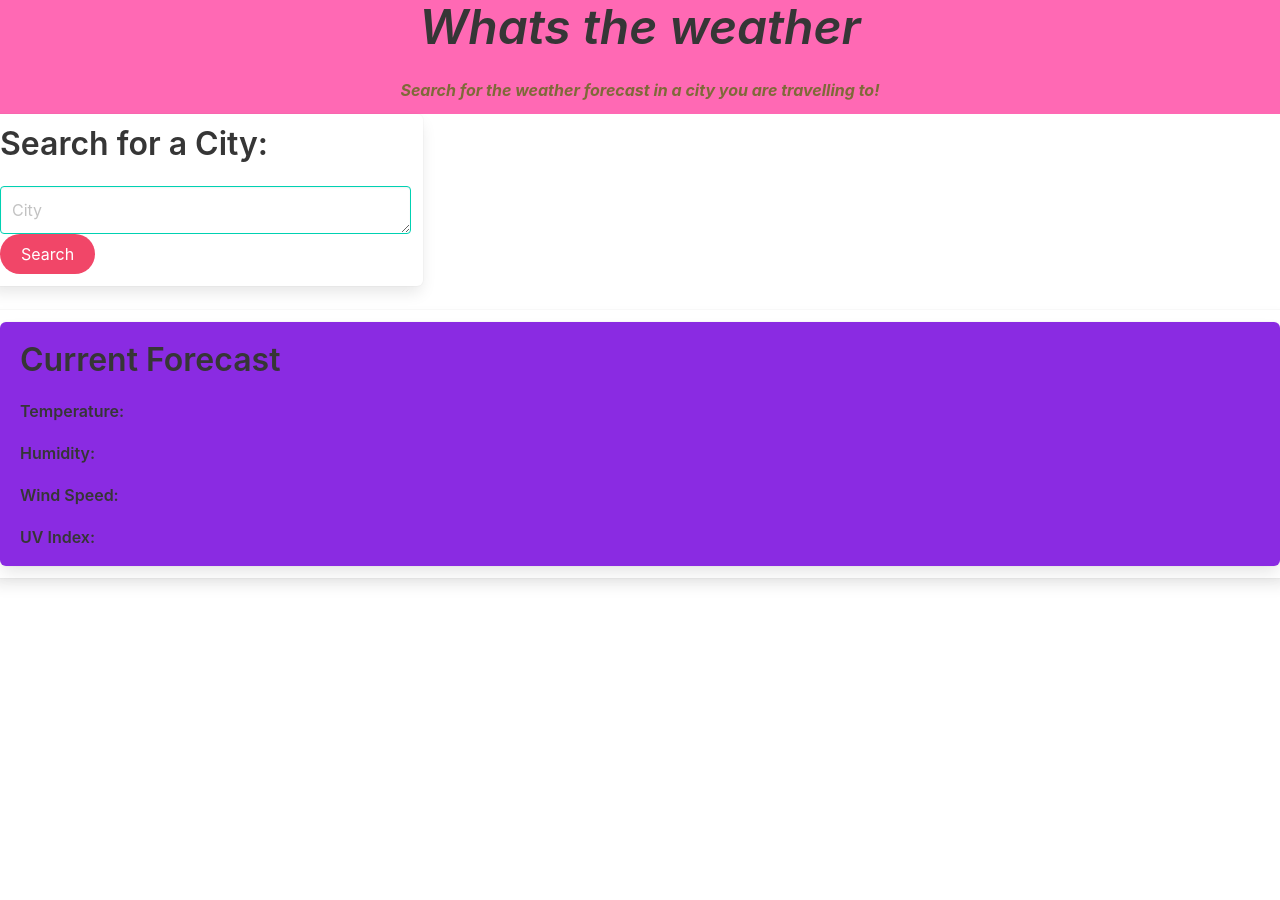
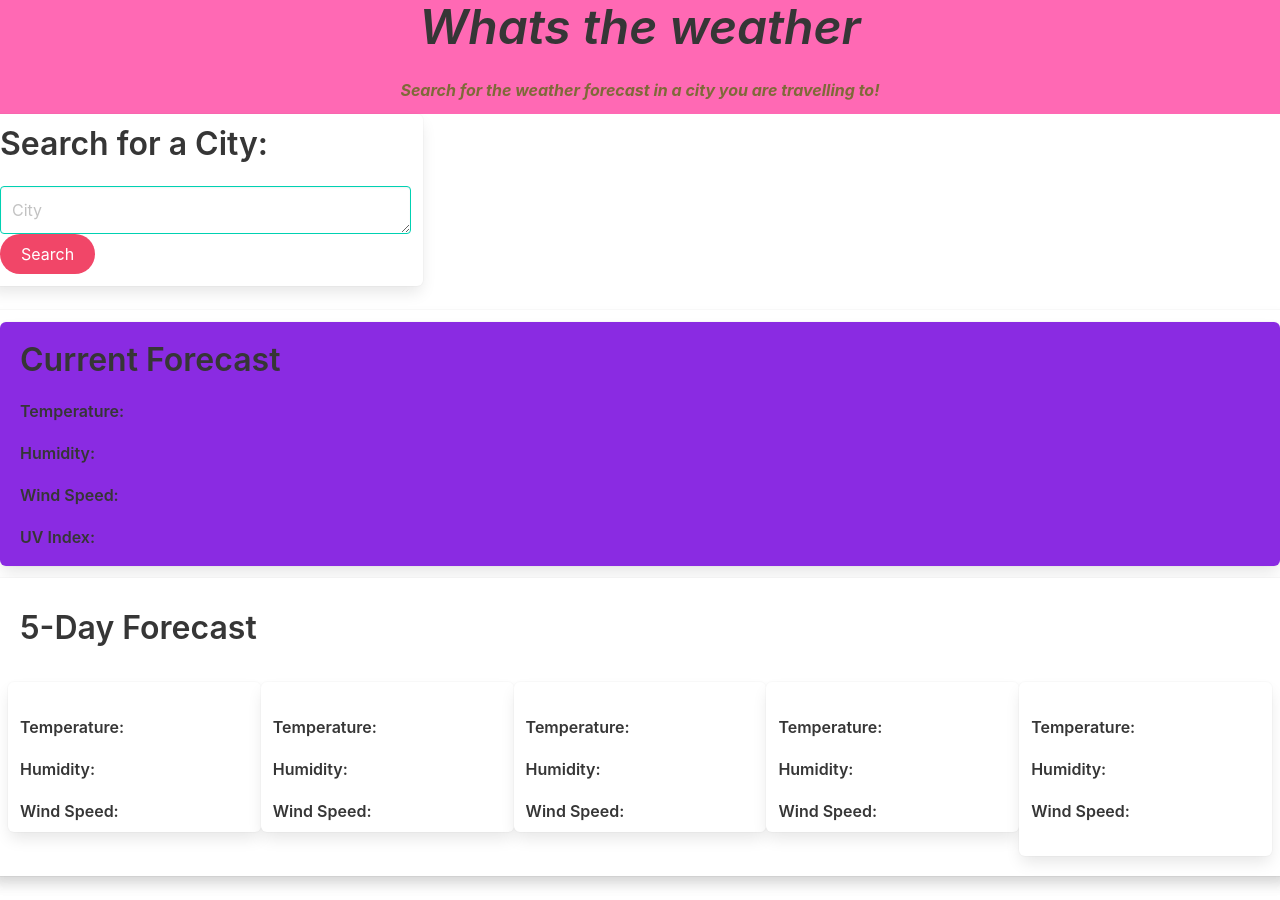
Before and after one commit to Fishdestroyer/WK-6-Weather-Dashboard, a plain HTML site: page index.html in a window 1280 px wide. Before the commit the page ends 800 px from the top, so only its background shows below. Drawn offline with nearby package versions, Linux system fonts and the light colour scheme; a script that the page names is missing.

Commit message:
Updated html

```diff
--- a/index.html
+++ b/index.html
@@ -46,6 +46,49 @@
                 <p class="block title is-6">UV Index: <span id="uv"></span><span class="alert" id="uv-alert"></span></p>
             </div>
 
+            <div id="fiveDayforecast" class="box columns is-multiline">
+                <h2 class="column is-full title">5-Day Forecast</h2>
+
+                <div class="column is-one-fifth box dayOne">
+                    <p id="forecastDate1" class="block title is-5"></p>
+                    <span id="icon1"></span>
+                    <p class="block title is-6">Temperature: <span id="temp1"></span></p>
+                    <p class="block title is-6">Humidity: <span id="humidity1"></span></p>
+                    <p class="block title is-6">Wind Speed: <span id="wind1"></span></p>
+                </div>
+
+                <div class="column is-one-fifth box dayTwo">
+                    <p><span id="icon2"></span></p>
+                    <p id="forecastDate2" class="block title is-5"></p>
+                    <p class="block title is-6">Temperature: <span id="temp2"></span></p>
+                    <p class="block title is-6">Humidity: <span id="humidity2"></span></p>
+                    <p class="block title is-6">Wind Speed: <span id="wind2"></span></p>
+                </div>
+
+                <div class="column is-one-fifth box dayThree">
+                    <p><span id="icon3"></span></p>
+                    <p id="forecastDate3" class="block title is-5"></p>
+                    <p class="block title is-6">Temperature: <span id="temp3"></span></p>
+                    <p class="block title is-6">Humidity: <span id="humidity3"></span></p>
+                    <p class="block title is-6">Wind Speed: <span id="wind3"></span></p>
+                </div>
+
+                <div class="column is-one-fifth box dayFour">
+                    <p><span id="icon4"></span></p>
+                    <p id="forecastDate4" class="block title is-5"></span></p>
+                    <p class="block title is-6">Temperature: <span id="temp4"></span></p>
+                    <p class="block title is-6">Humidity: <span id="humidity4"></span></p>
+                    <p class="block title is-6">Wind Speed: <span id="wind4"></span></p>
+                </div>
+
+                <div class="column is-one-fifth box dayFive">
+                    <p><span id="icon5"></span></p>
+                    <p id="forecastDate5" class="block title is-5"></p>
+                    <p class="block title is-6">Temperature: <span id="temp5"></span></p>
+                    <p class="block title is-6">Humidity: <span id="humidity5"></span></p>
+                    <p class="block title is-6">Wind Speed: <span id="wind5"></span></p>
+                </div>
+            </div>
 
 
 
```
Also changed, not shown: README.md, assets/script.js (line endings or trailing spaces).
